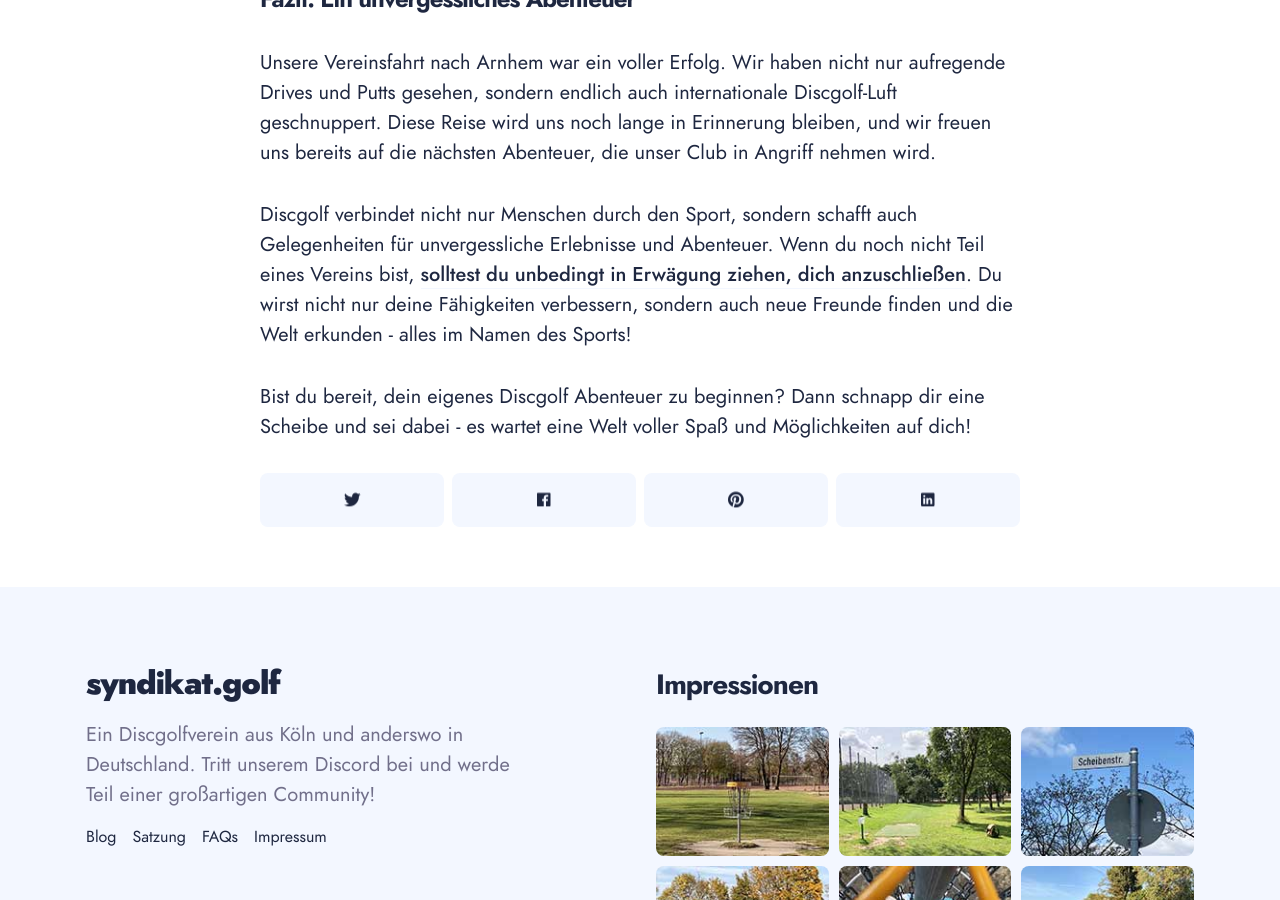
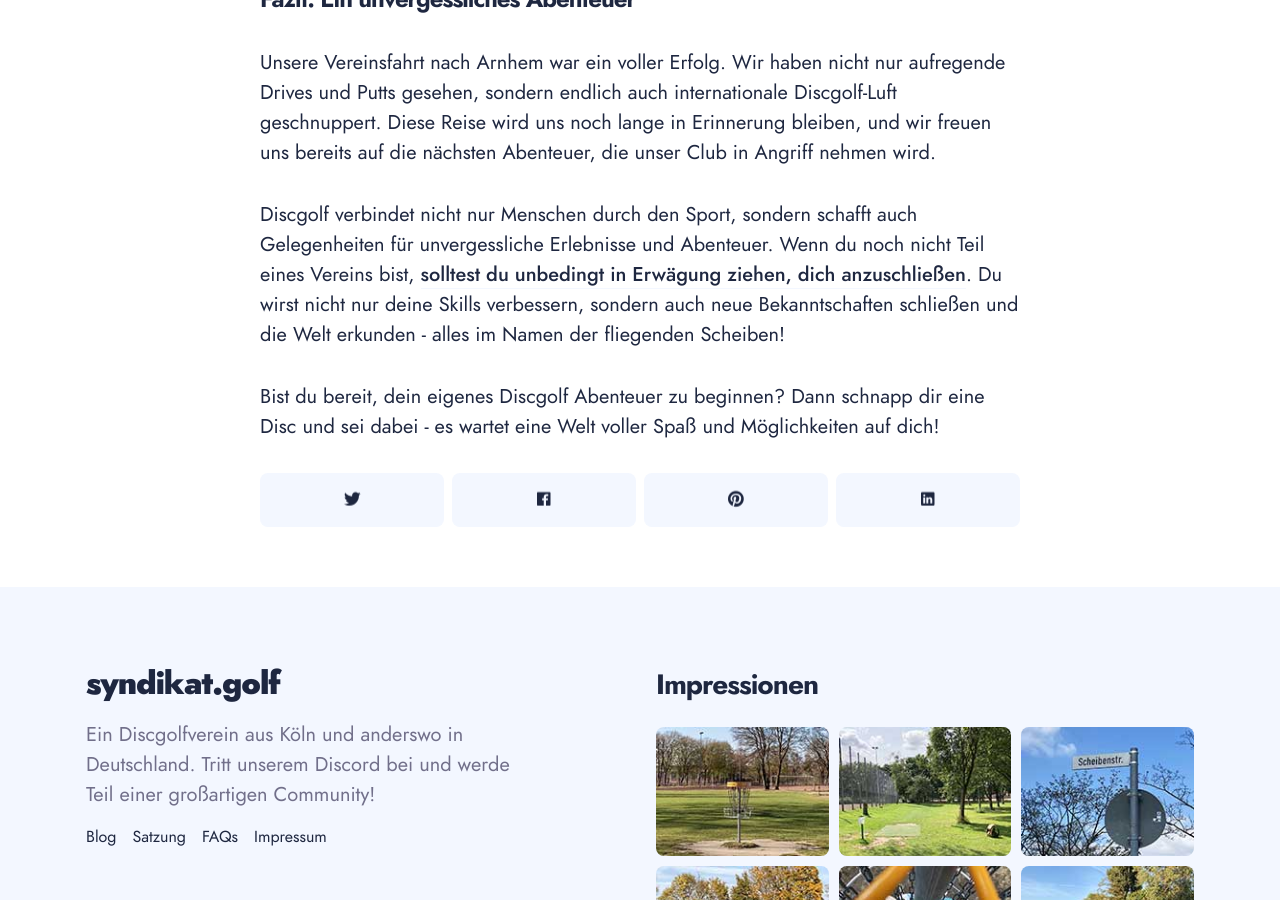
Before and after one commit to maxgreive/syndikat-web, a Jekyll site: the page built from _posts/2023-10-05-syndikat-arnhem-adventure.md, in a window 1280 px wide and 900 px high, scrolled down 3751 px. Built offline with Jekyll 4.4.1, drawn with Linux system fonts in a browser that asks for light colours; some web fonts are replaced.

Commit message:
arnhem post text changes

```diff
--- a/_posts/2023-10-05-syndikat-arnhem-adventure.md
+++ b/_posts/2023-10-05-syndikat-arnhem-adventure.md
@@ -39,6 +39,6 @@ Einer der Höhepunkte unserer Vereinsfahrt war die Stärkung unserer Gemeinschaf
 
 Unsere Vereinsfahrt nach Arnhem war ein voller Erfolg. Wir haben nicht nur aufregende Drives und Putts gesehen, sondern endlich auch internationale Discgolf-Luft geschnuppert. Diese Reise wird uns noch lange in Erinnerung bleiben, und wir freuen uns bereits auf die nächsten Abenteuer, die unser Club in Angriff nehmen wird.
 
-Discgolf verbindet nicht nur Menschen durch den Sport, sondern schafft auch Gelegenheiten für unvergessliche Erlebnisse und Abenteuer. Wenn du noch nicht Teil eines Vereins bist, [solltest du unbedingt in Erwägung ziehen, dich anzuschließen](/membership). Du wirst nicht nur deine Fähigkeiten verbessern, sondern auch neue Freunde finden und die Welt erkunden - alles im Namen des Sports!
+Discgolf verbindet nicht nur Menschen durch den Sport, sondern schafft auch Gelegenheiten für unvergessliche Erlebnisse und Abenteuer. Wenn du noch nicht Teil eines Vereins bist, [solltest du unbedingt in Erwägung ziehen, dich anzuschließen](/membership). Du wirst nicht nur deine Skills verbessern, sondern auch neue Bekanntschaften schließen und die Welt erkunden - alles im Namen der fliegenden Scheiben!
 
-Bist du bereit, dein eigenes Discgolf Abenteuer zu beginnen? Dann schnapp dir eine Scheibe und sei dabei - es wartet eine Welt voller Spaß und Möglichkeiten auf dich!
+Bist du bereit, dein eigenes Discgolf Abenteuer zu beginnen? Dann schnapp dir eine Disc und sei dabei - es wartet eine Welt voller Spaß und Möglichkeiten auf dich!
```
